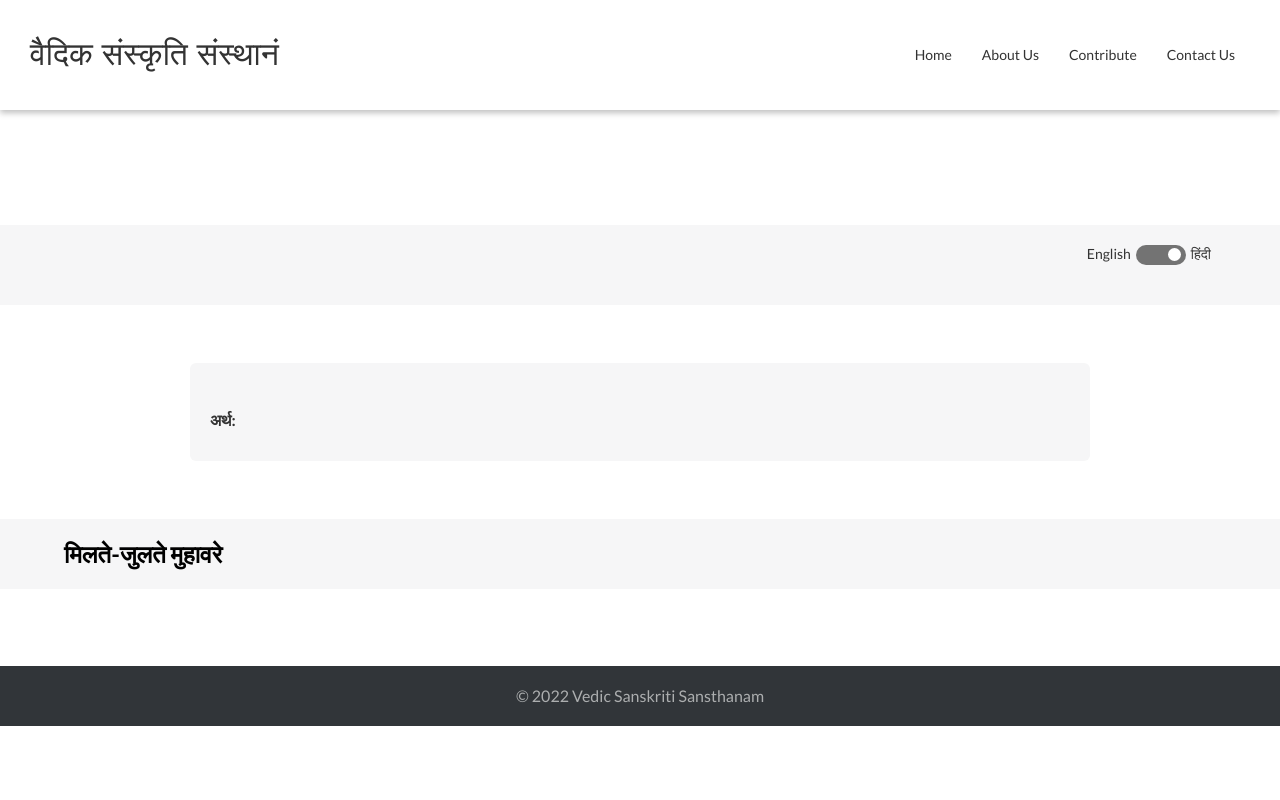
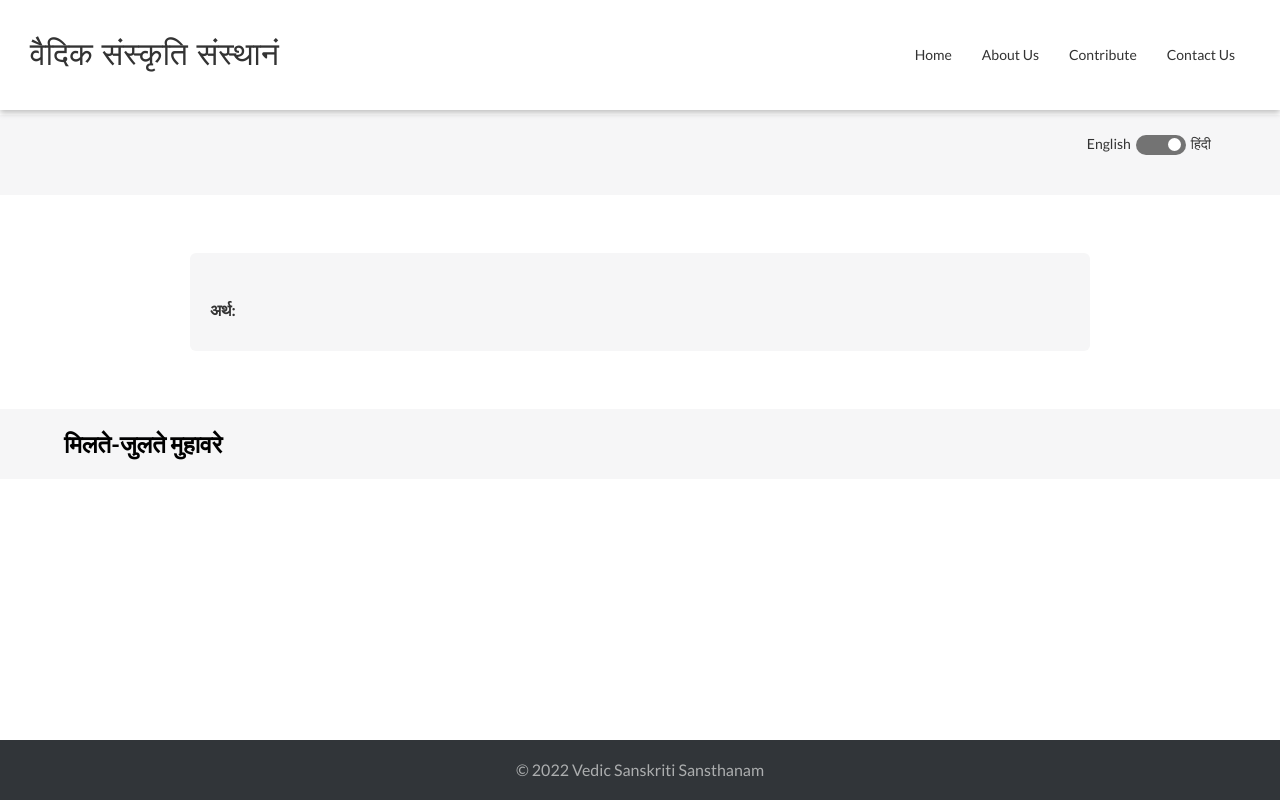
Before and after one commit to VaibhavSri9637/php-vaidik-sanskriti-sansthaanam, a PHP site: page /idiom.php?id=1 in a window 1280 px wide. Run offline with PHP 8.4, Linux system fonts and the light colour scheme; data that the repository does not hold is empty; some libraries are stand-ins or nearby versions; some web fonts are replaced.

Commit message:
db queries for shared hosting,footer at bottom

```diff
--- a/admin.php
+++ b/admin.php
@@ -4,8 +4,10 @@ $loggedin = false;
 $contributionresponse = "";
 $sqlallidioms = "SELECT id,english_muhavra,hindi_muhavra FROM idioms";
 $resultallidioms = mysqli_query($conn, $sqlallidioms);
-$allidioms = mysqli_fetch_all($resultallidioms, MYSQLI_ASSOC);
-
+$allidioms = array();
+while ($row = mysqli_fetch_assoc($resultallidioms)) {
+    $allidioms[] = $row;
+}
 if (isset($_POST["submit"])) {
     global $loggedin;
     $email = mysqli_real_escape_string($conn, htmlspecialchars($_POST["email"]));
--- a/assets/styles/globalstyles.css
+++ b/assets/styles/globalstyles.css
@@ -12,6 +12,9 @@ body {
   vertical-align: baseline;
   background: transparent;
   clear: both;
+  height:100vh;
+  display:flex;
+  flex-direction:column;
 }
 body * {
   box-sizing: inherit;
--- a/assets/styles/styles.css
+++ b/assets/styles/styles.css
@@ -3,7 +3,7 @@
   background-color: #fff;
   box-shadow: 0 3px 6px rgb(0 0 0 /25%);
   z-index: 300;
-  /* position: fixed; */
+  position: fixed;
   top: 0;
 }
 .header-menu-open {
@@ -192,6 +192,7 @@
   align-items: center;
   justify-content: center;
   padding: 20px 5%;
+  margin-top:auto;
 }
 
 .pages-heading-container {
--- a/idiom.php
+++ b/idiom.php
@@ -4,11 +4,14 @@ $idiomid = htmlspecialchars($_GET["id"]);
 
 $sqlidiom = "SELECT * FROM idioms WHERE id='" . $idiomid . "'";
 $resultidiom = mysqli_query($conn, $sqlidiom);
-$idiom = mysqli_fetch_all($resultidiom, MYSQLI_ASSOC)[0];
+$idiom = mysqli_fetch_assoc($resultidiom);
 mysqli_free_result($resultidiom);
 $sqlsimilaridioms = "SELECT id,english_muhavra,hindi_muhavra FROM idioms WHERE MATCH (english_muhavra,hindi_muhavra) AGAINST ('" . $idiom['hindi_muhavra'] . "' IN NATURAL LANGUAGE MODE)";
 $resultsimilaridioms = mysqli_query($conn, $sqlsimilaridioms);
-$similaridioms = mysqli_fetch_all($resultsimilaridioms, MYSQLI_ASSOC);
+$similaridioms = array();
+while ($row = mysqli_fetch_assoc($resultsimilaridioms)) {
+    $similaridioms[] = $row;
+}
 mysqli_free_result($resultsimilaridioms);
 
 $sqlupdatecount = 'UPDATE idioms SET count = count+1 WHERE id=' . $idiomid;
--- a/idioms-results.php
+++ b/idioms-results.php
@@ -12,7 +12,10 @@ if (isset($_POST['submit']) && !empty(htmlspecialchars($_POST['search-idioms']))
     }
     $sql = "SELECT * FROM idioms WHERE MATCH (english_muhavra,hindi_muhavra) AGAINST ('" . $searchvalue . "' IN NATURAL LANGUAGE MODE)";
     $result = mysqli_query($conn, $sql);
-    $idioms = mysqli_fetch_all($result, MYSQLI_ASSOC);
+    $idioms = array();
+    while ($row = mysqli_fetch_assoc($result)) {
+        $idioms[] = $row;
+    }
     mysqli_free_result($result);
     mysqli_close($conn);
 } else {
```
